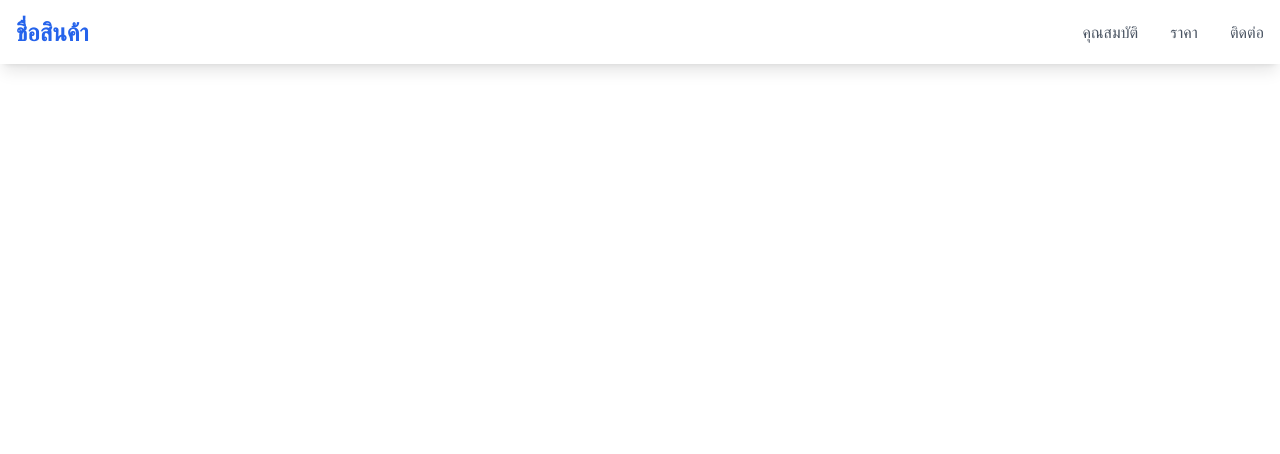
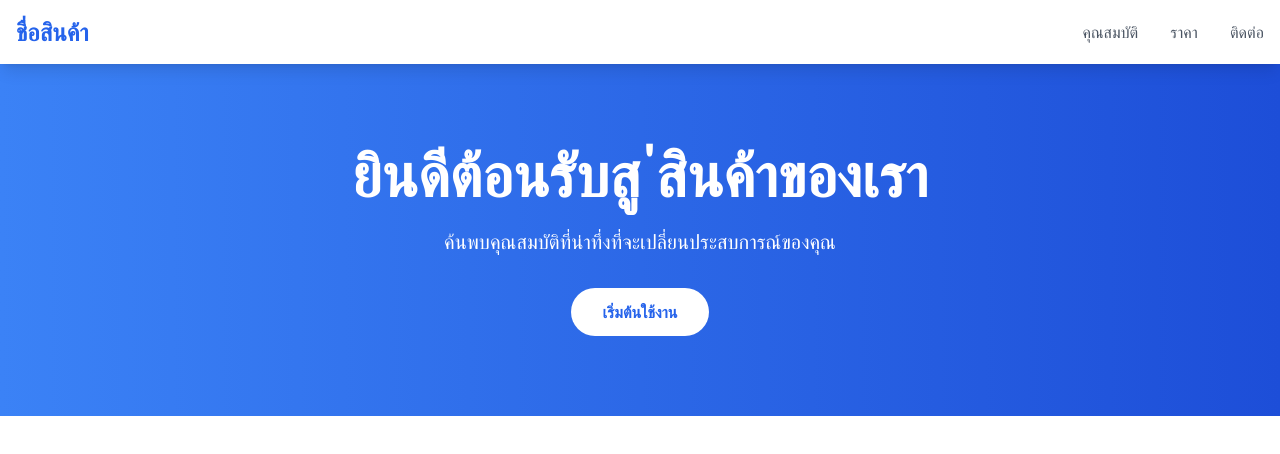
Before and after one commit to 66160126-Nattawut/product-landing-page, a plain HTML site: page index.html in a window 1280 px wide. Drawn offline with nearby package versions, Linux system fonts and the light colour scheme.

Commit message:
เพิ่มส่วน Hero และปุ่มเรียกให้ดำเนินการ

```diff
--- a/index.html
+++ b/index.html
@@ -22,8 +22,23 @@
         </nav>
     </header>
 
-    <main>
-        <!-- เนื้อหาหลัก -->
+    <main class="pt-16">
+        <section class="bg-gradient-to-r from-blue-500 to-blue-700 text-white py-20">
+            <div class="container mx-auto px-4">
+                <div class="flex flex-col items-center text-center">
+                    <h1 class="text-4xl md:text-6xl font-bold mb-6">
+                        ยินดีต้อนรับสู ่สินค้าของเรา
+                    </h1>
+                    <p class="text-xl mb-8 max-w-2xl">
+                        ค้นพบคุณสมบัติที่น่าทึ่งที่จะเปลี่ยนประสบการณ์ของคุณ
+                    </p>
+                    <button class="bg-white text-blue-600 px-8 py-3 rounded-full font-semibold hover:bg-blue-50 tra
+     nsition-colors">
+                        เริ่มต้นใช้งาน
+                    </button>
+                </div>
+            </div>
+        </section>
     </main>
 
     <footer>
```
